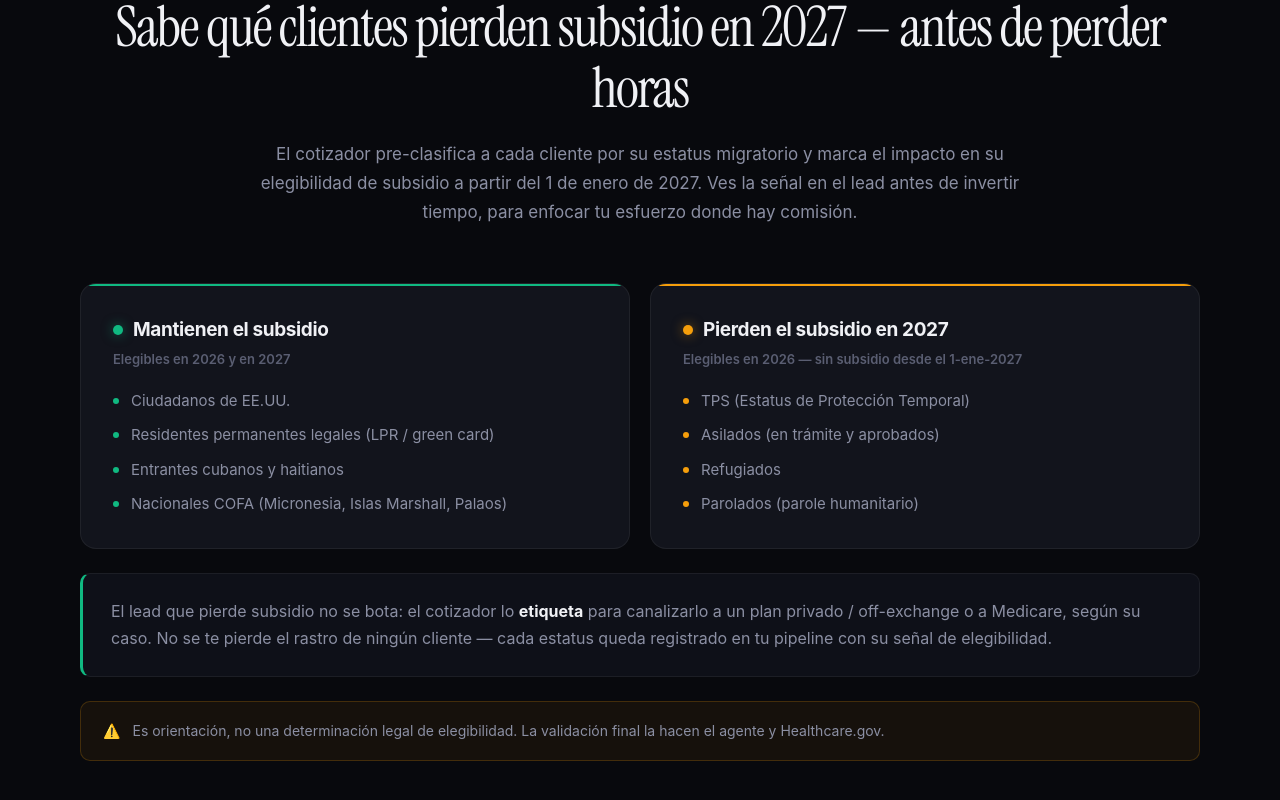
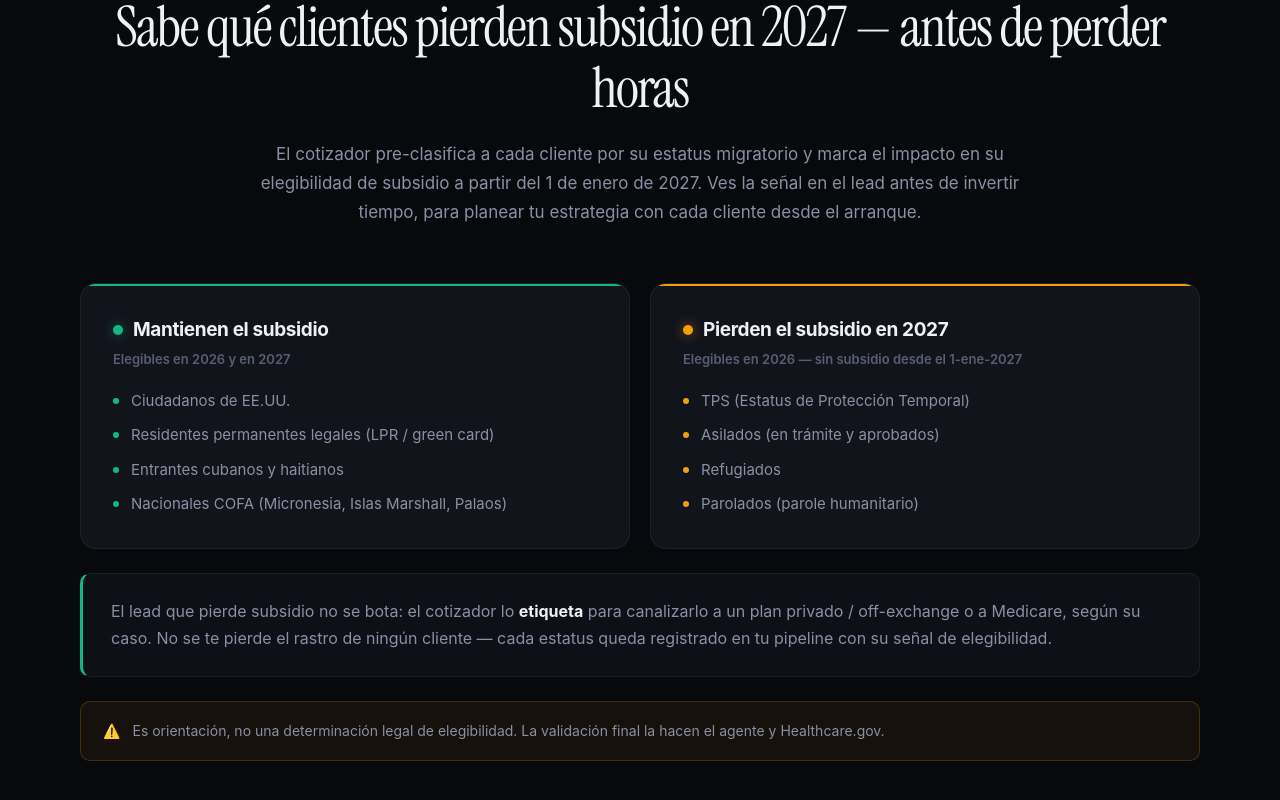
Before and after one commit to Francosimon53/cotizasalud, a Next.js app: page /agentes in a window 1280 px wide. Shown: the part 3941-4741 px from the top of the page. Built offline with nearby package versions, Linux system fonts and the light colour scheme; a web font is replaced by a local one.

Commit message:
copy(agentes): reencuadrar el CTA del bloque de triage hacia estrategia
Cambia el cierre del párrafo descriptivo de "enfocar tu esfuerzo donde hay
comisión" a "planear tu estrategia con cada cliente desde el arranque":
menos transaccional, alineado con el valor consultivo del triage.

```diff
--- a/src/app/agentes/page.tsx
+++ b/src/app/agentes/page.tsx
@@ -1100,7 +1100,7 @@ export default function AgentesPage() {
         <p className="ag-triage-desc ag-reveal">
           El cotizador pre-clasifica a cada cliente por su estatus migratorio y marca el impacto en su
           elegibilidad de subsidio a partir del 1 de enero de 2027. Ves la señal en el lead antes de
-          invertir tiempo, para enfocar tu esfuerzo donde hay comisión.
+          invertir tiempo, para planear tu estrategia con cada cliente desde el arranque.
         </p>
 
         <div className="ag-triage-cols">
```
